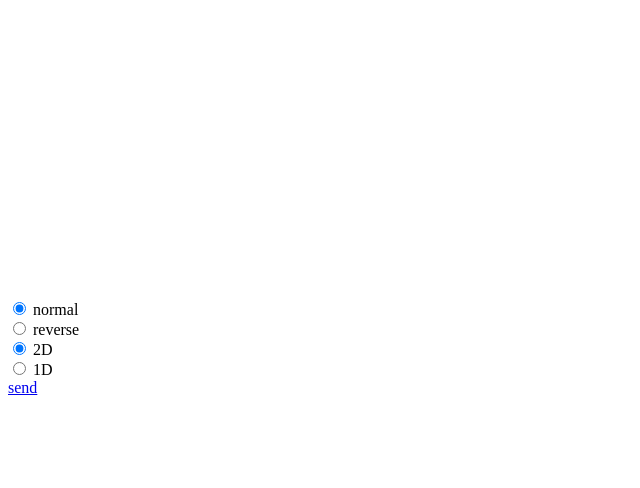
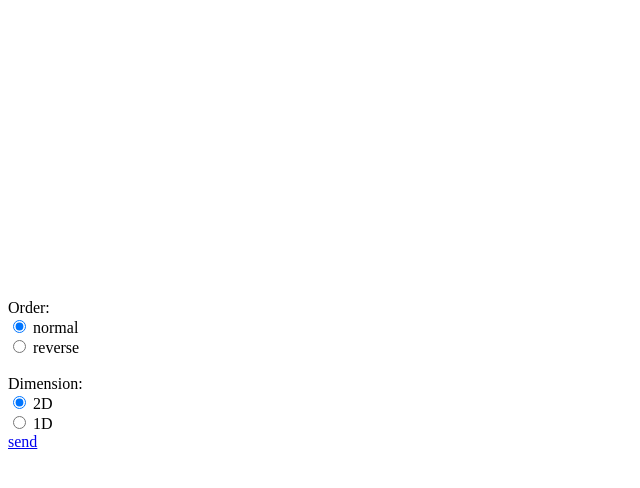
Before and after one commit to tkwedward/tools_phy, a Django app: template templates/tools/form.html in a window 1280 px wide. Shown: the part 51-539 px from the top of the page, without its empty margins (0-640 px from the left). Run offline with Django 3.2, Linux system fonts and the light colour scheme; the template is opened without the code that fills it, so the values that code supplies are empty; some libraries are stand-ins or nearby versions.

Commit message:
add label

```diff
--- a/templates/tools/form.html
+++ b/templates/tools/form.html
@@ -28,12 +28,27 @@
 <form action="{% url 'upload' %}" method="POST" class="dropzone" id="my-awesome-dropzone">
 {% csrf_token %}
 
+
 <div class="detail">
-    <input type="radio" name="order" value="normal" checked> normal<br>
-    <input type="radio" name="order" value="reverse"> reverse<br>
+
+Order:
+<div class="order">
+    <input id="order_normal" type="radio" name="order" value="normal" checked>
+    <label for="order_normal">normal</label>
+     <br>
+    <input id="order_reverse" type="radio" name="order" value="reverse">
+    <label for="order_reverse">reverse</label>
+    <br>
+    <br>
+</div>
+Dimension:
 <div class="dimension">
-    <input type="radio" name="dim" value=2 checked> 2D<br>
-    <input type="radio" name="dim" value=1> 1D<br>
+    <input id="dim_2D" type="radio" name="dim" value=2 checked>
+    <label for="dim_2D">2D</label>
+    <br>
+    <input id="dim_1D" type="radio" name="dim" value=1>
+    <label for="dim_1D">1D</label>
+    <br>
 </div>
 <a href="{% url 'result' %}"> send </a>
 </form>
```
